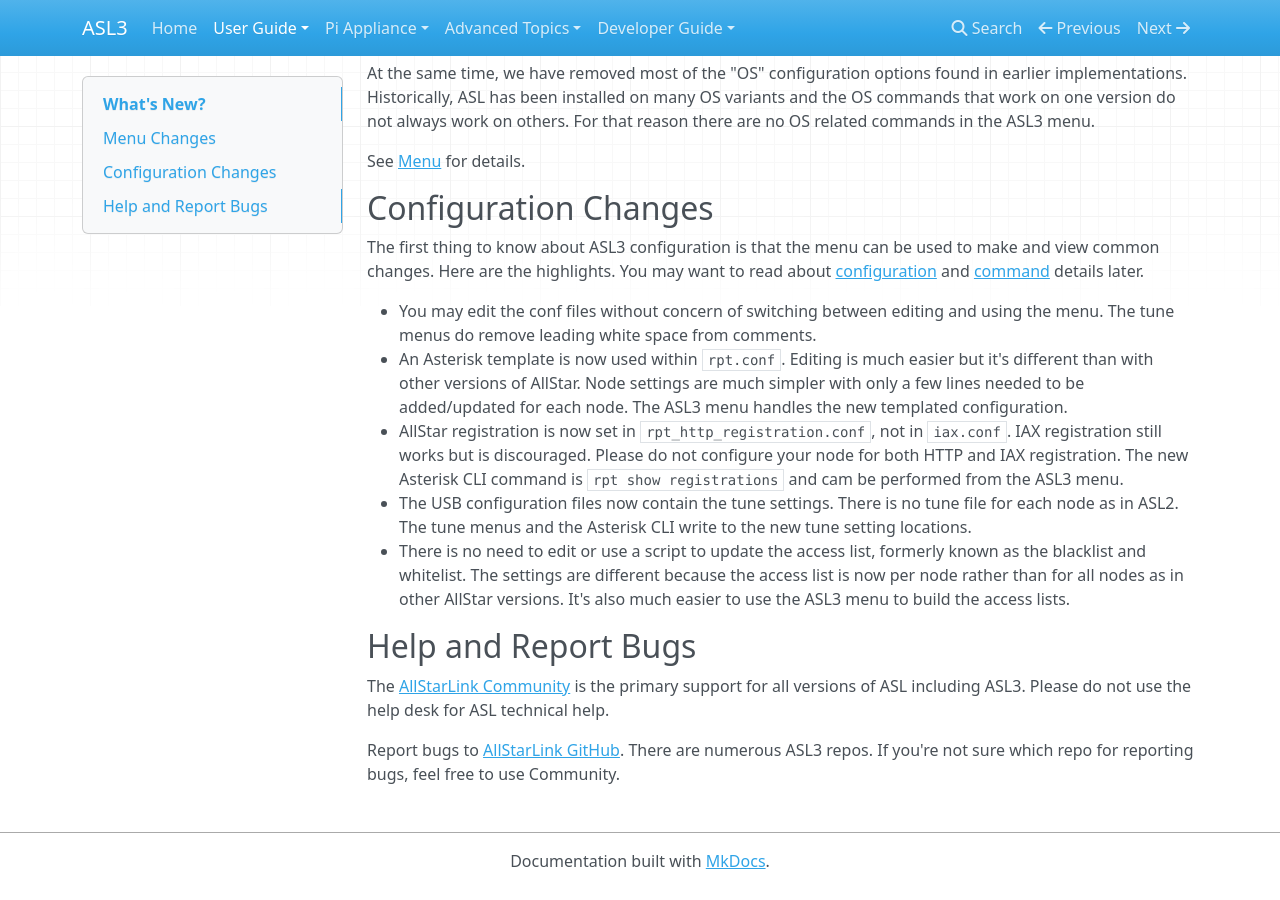
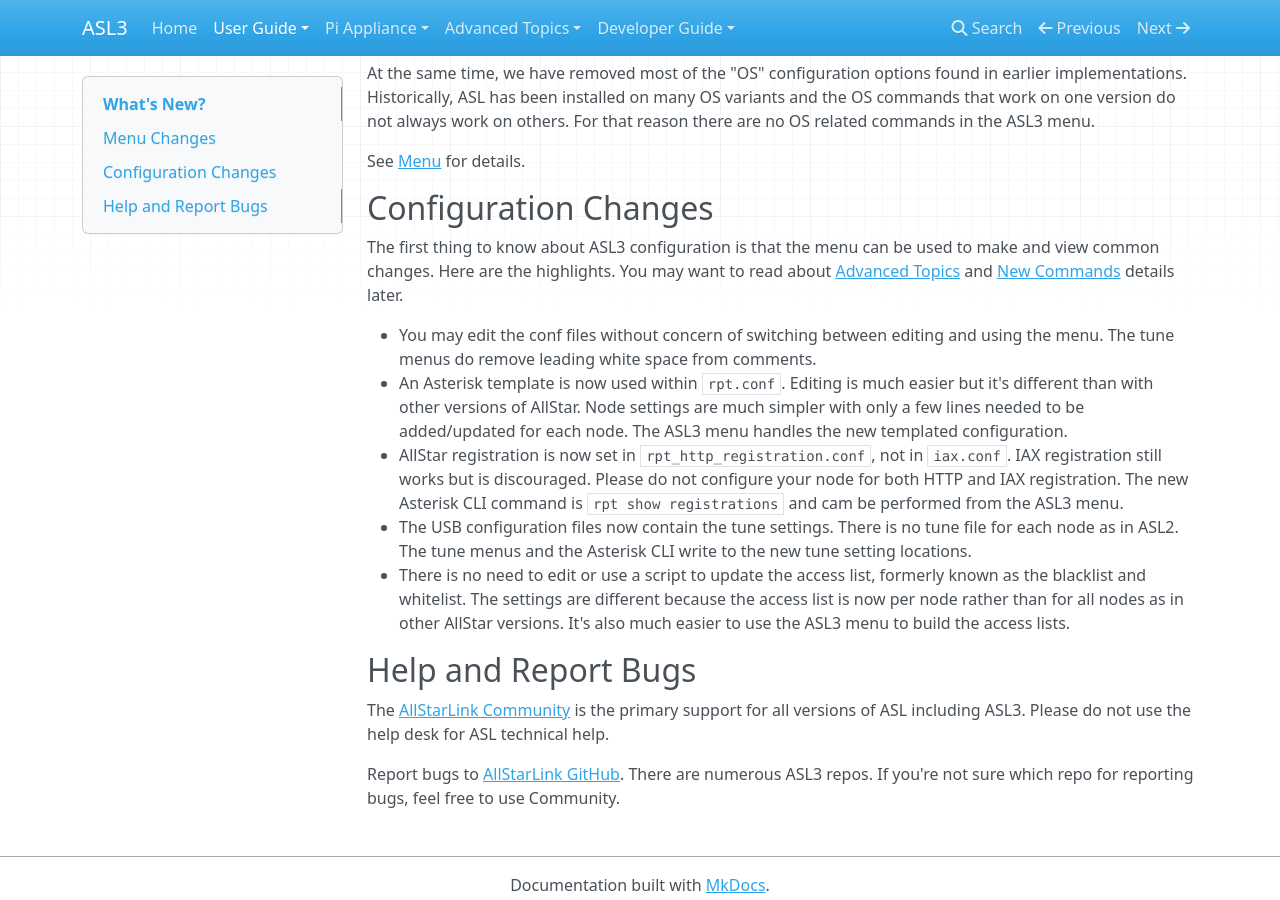
Before and after one commit to AllStarLink/ASL3-Manual, an MkDocs documentation site: the page built from docs/user-guide/whats-new.md, in a window 1280 px wide and 900 px high, scrolled down 688 px. Built offline with MkDocs 1.6.1, drawn with Linux system fonts in a browser that asks for light colours; nearby versions of some CDN libraries.

Commit message:
whats-new.md: Cleaned up and fixed links

```diff
--- a/docs/user-guide/whats-new.md
+++ b/docs/user-guide/whats-new.md
@@ -25,7 +25,7 @@
 
 ## Configuration Changes
 
-The first thing to know about ASL3 configuration is that the menu can be used to make and view common changes. Here are the highlights. You may want to read about [configuration](../adv-topics/config.md) and [command](../adv-topics/commands.md) details later.
+The first thing to know about ASL3 configuration is that the menu can be used to make and view common changes. Here are the highlights. You may want to read about [Advanced Topics](../adv-topics/index.md) and [New Commands](../adv-topics/commands.md) details later.
 
 - You may edit the conf files without concern of switching between editing and using the menu. The tune menus do remove leading white space from comments.
 - An Asterisk template is now used within `rpt.conf`.  Editing is much easier but it's different than with other versions of AllStar. Node settings are much simpler with only a few lines needed to be added/updated for each node. The ASL3 menu handles the new templated configuration.
```
